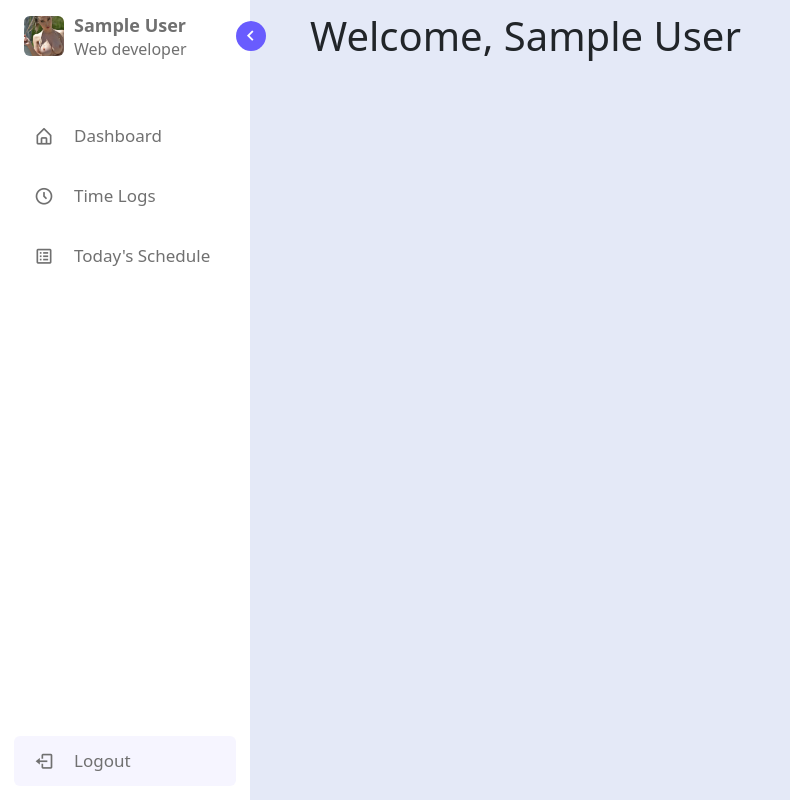
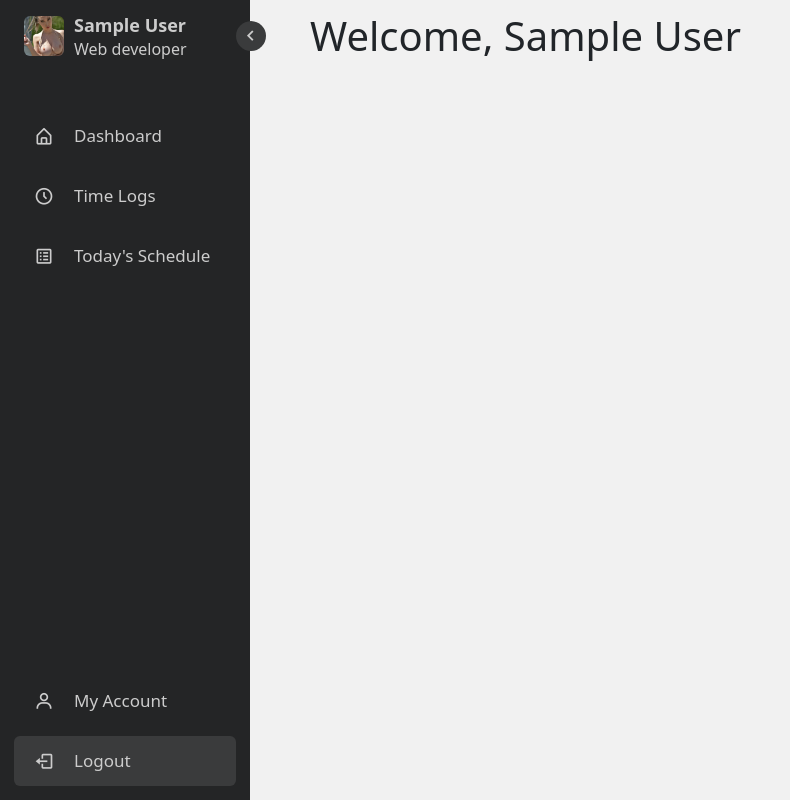
Before and after one commit to Dayne-Game/mern-boilerplate, a React (Create React App) app in the folder frontend/: page /dashboard in a window 1280 px wide. Shown: the whole page, without its empty margins (0-790 px from the left). Built offline with nearby package versions, Linux system fonts and the light colour scheme; sample sign-in values are in the browser's storage.

Commit message:
Added my-account page

```diff
--- a/frontend/src/App.js
+++ b/frontend/src/App.js
@@ -5,6 +5,7 @@ import Login from './pages/Login'
 import Layout from './components/Layout'
 import { TokenExpiryCheck } from './helper/TokenExpiryCheck'
 import Register from './pages/Register'
+import AccountSettings from './pages/account/AccountSettings'
 
 function App() {
 
@@ -26,6 +27,7 @@ function App() {
           <Route path="/dashboard" element={<Dashboard />} />
           <Route path="/login" element={<Login />} />
           <Route path="/register" element={<Register />} />
+          <Route path="/my-account" element={<AccountSettings />} />
         </Route>
       </Routes>
     </Router>
--- a/frontend/src/components/Sidebar.jsx
+++ b/frontend/src/components/Sidebar.jsx
@@ -61,6 +61,12 @@ function Sidebar() {
 				</div>
 
 				<div className="bottom-content">
+					<li>
+						<Link to="/my-account">
+							<i className='bx bx-user icon' ></i>
+							<span className="text nav-text">My Account</span>
+						</Link>
+					</li>
 					<li className="logout">
 						<a href="#" onClick={onLogout}>
 							<i className='bx bx-log-out icon' ></i>
--- a/frontend/src/index.css
+++ b/frontend/src/index.css
@@ -7,11 +7,11 @@ body {
 :root{
     /* ===== Colors ===== */
     --body-color: #E4E9F7;
-    --sidebar-color: #FFF;
-    --primary-color: #695CFE;
+    --sidebar-color: #242526;
+    --primary-color: #3a3b3c;
     --primary-color-light: #F6F5FF;
-    --toggle-color: #DDD;
-    --text-color: #707070;
+    --toggle-color: #fff;
+    --text-color: #ccc;
 
     /* ====== Transition ====== */
     --tran-03: all 0.2s ease;
@@ -23,15 +23,6 @@ body {
 ::selection{
     background-color: var(--primary-color);
     color: #fff;
-}
-
-body.dark{
-    --body-color: #18191a;
-    --sidebar-color: #242526;
-    --primary-color: #3a3b3c;
-    --primary-color-light: #3a3b3c;
-    --toggle-color: #fff;
-    --text-color: #ccc;
 }
 
 /* ===== Sidebar ===== */
@@ -137,7 +128,7 @@ header .image-text .profession{
     height: 30px;
     width: 30px;
     background-color: var(--primary-color);
-    color: var(--sidebar-color);
+    color: var(--text-color);
     border-radius: 50%;
     display: flex;
     align-items: center;
@@ -145,10 +136,6 @@ header .image-text .profession{
     font-size: 22px;
     cursor: pointer;
     transition: var(--tran-05);
-}
-
-body.dark .sidebar header .toggle{
-    color: var(--text-color);
 }
 
 .sidebar.close .toggle{
@@ -200,10 +187,6 @@ body.dark .sidebar header .toggle{
 }
 .sidebar li a:hover .icon,
 .sidebar li a:hover .text{
-    color: var(--sidebar-color);
-}
-body.dark .sidebar li a:hover .icon,
-body.dark .sidebar li a:hover .text{
     color: var(--text-color);
 }
 
@@ -226,7 +209,7 @@ body.dark .sidebar li a:hover .text{
 
 .sidebar .menu-bar .logout {
 	border-radius: 6px;
-    background-color: var(--primary-color-light);
+    background-color: var(--primary-color);
     position: relative;
 }
 
@@ -239,12 +222,6 @@ body.dark .sidebar li a:hover .text{
     position: absolute;
 }
 .mode .sun-moon i.sun{
-    opacity: 0;
-}
-body.dark .mode .sun-moon i.sun{
-    opacity: 1;
-}
-body.dark .mode .sun-moon i.moon{
     opacity: 0;
 }
 
@@ -281,10 +258,6 @@ body.dark .mode .sun-moon i.moon{
     transition: var(--tran-04);
 }
 
-body.dark .switch::before{
-    left: 20px;
-}
-
 .home{
     position: absolute;
     top: 0;
@@ -292,19 +265,15 @@ body.dark .switch::before{
     left: 250px;
     height: 100vh;
     width: calc(100% - 250px);
-    background-color: var(--body-color);
+    background-color: #f1f1f1;
     transition: var(--tran-05);
     padding: 12px 60px;
-
 }
 
 .sidebar.close ~ .home{
     left: 78px;
     height: 100vh;
     width: calc(100% - 78px);
-}
-body.dark .home .text{
-    color: var(--text-color);
 }
 
 *:focus {
--- /dev/null
+++ b/frontend/src/pages/account/AccountSettings.jsx
@@ -0,0 +1,29 @@
+import { useEffect } from 'react'
+import { useNavigate } from 'react-router-dom'
+import { useSelector } from 'react-redux'
+
+function AccountSettings() {
+    const navigate = useNavigate()
+
+    const { user } = useSelector((state) => state.user)
+
+
+    useEffect(() => {
+      if (!user) {
+        navigate('/login')
+      }
+
+    }, [user, navigate ])
+
+    return (
+        <>
+          <div className='row'>
+            <div className="col-sm-12">
+                <h4 className='mt-4'>Account Information</h4>S
+            </div>
+          </div>
+        </>
+    )
+}
+
+export default AccountSettings;
```
Also changed, not shown: frontend/src/components/Header.jsx (deleted, +0 -48 lines).
